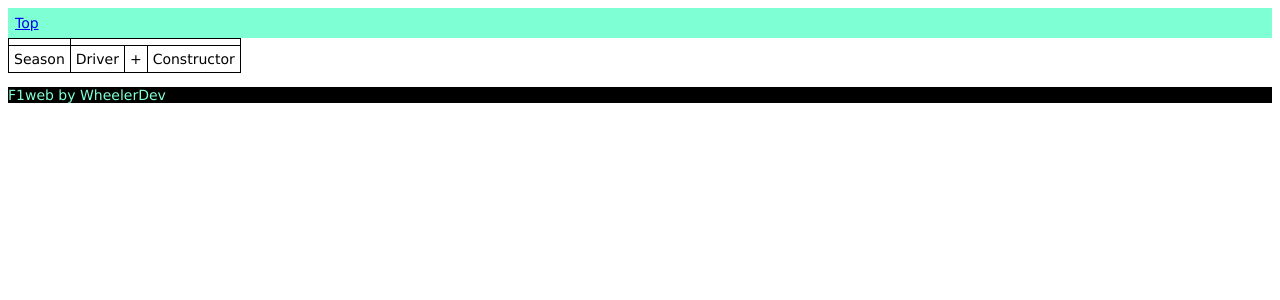
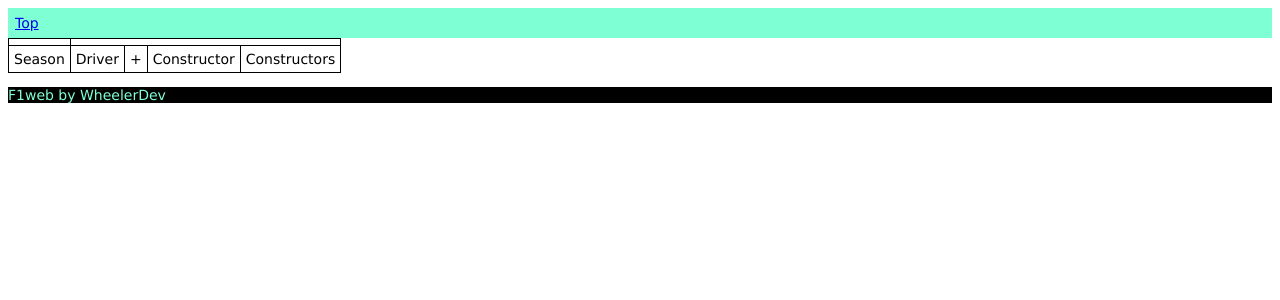
Before and after one commit to riktov/f1web, a Django app: page /season/ in a window 1280 px wide. Shown: the top 300 px of the page. Run offline with Django 4.2, Linux system fonts and the light colour scheme; data that the repository does not hold is empty.

Commit message:
Add number of constructors in Season list

```diff
--- a/browse/templates/f1web/season_list.html
+++ b/browse/templates/f1web/season_list.html
@@ -15,6 +15,7 @@
             <td>Driver</td>
             <td>+</td>
             <td>Constructor</td>
+            <td>Constructors</td>
             </tr>
         </th>
 
@@ -41,6 +42,9 @@
                     <a href="{% url 'constructor_detail' season.constructors_champion.slug %}">{{season.constructors_champion}}</a>
                 {% endif %}
                 </td>
+                <td>
+                {{season.constructors | length}}
+                </td>
             </tr>
         {% endfor %}
         </table>
```
